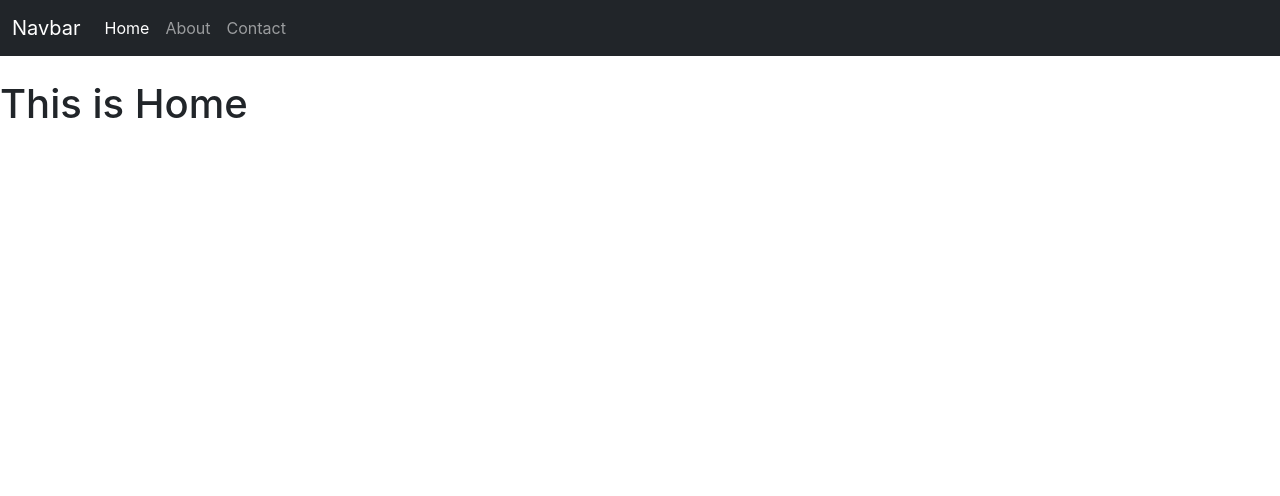
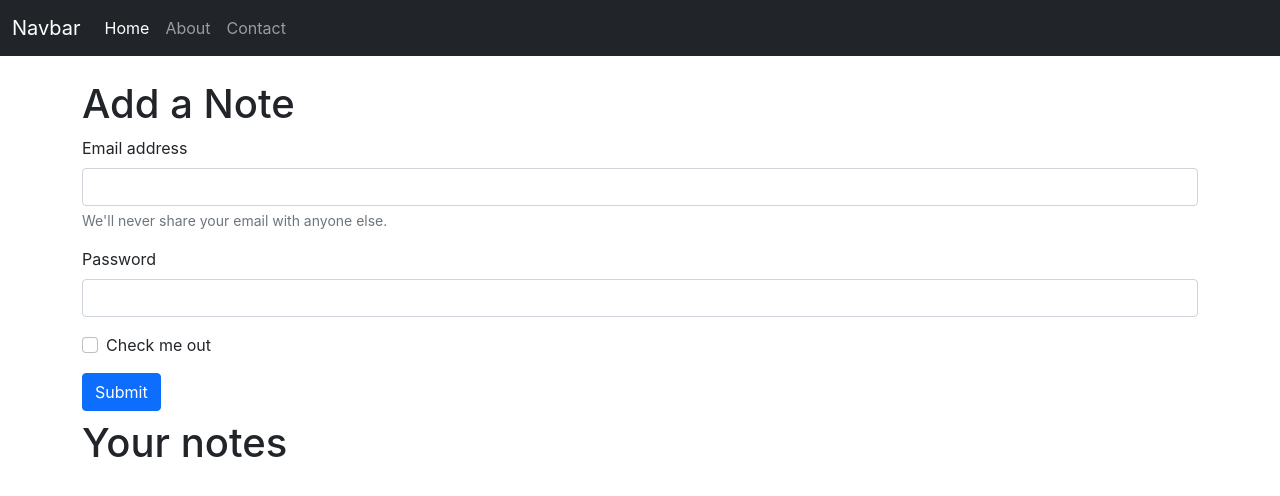
Before and after one commit to aaqure786/iNoteBook, a React (Create React App) app in the folder i-note-book/: page / in a window 1280 px wide. Shown: the top 496 px of the page. Built offline with nearby package versions, Linux system fonts and the light colour scheme.

Commit message:
Adding Active functionality using useLocation
Add form to Home page

```diff
--- a/i-note-book/src/App.js
+++ b/i-note-book/src/App.js
@@ -11,6 +11,7 @@
     <NoteState>
       <Router>
         <NavBar />
+        <div className="container">
         <Routes>
 
           <Route exact path='/' element={<Home />} ></Route>
@@ -18,6 +19,7 @@
           <Route exact path='/contact' element={<Contact />} ></Route>
 
         </Routes>
+        </div>
       </Router>
     </NoteState>
 
--- a/i-note-book/src/components/About.js
+++ b/i-note-book/src/components/About.js
@@ -1,14 +1,11 @@
-import React, { useContext, useEffect } from 'react'
+import React, { useContext } from 'react'
 import noteContext from '../context/notes/noteContext'
 
 const About = () => {
 
   const a = useContext(noteContext);
 
-  useEffect(()=>{
-    a.update()
-    // eslint-disable-next-line
-  },[]);
+
   return (
     <div className='my-3'>
       <h1>This is About {a.state.name} and this is {a.state.class}</h1>
--- a/i-note-book/src/components/Home.js
+++ b/i-note-book/src/components/Home.js
@@ -3,7 +3,27 @@
 const Home = () => {
   return (
     <div className='my-4'>
-      <h1>This is Home</h1>
+      <h1>Add a Note</h1>
+      <form>
+        <div class="mb-3">
+          <label for="exampleInputEmail1" class="form-label">Email address</label>
+          <input type="email" class="form-control" id="exampleInputEmail1" aria-describedby="emailHelp" />
+          <div id="emailHelp" class="form-text">We'll never share your email with anyone else.</div>
+        </div>
+        <div class="mb-3">
+          <label for="exampleInputPassword1" class="form-label">Password</label>
+          <input type="password" class="form-control" id="exampleInputPassword1" />
+        </div>
+        <div class="mb-3 form-check">
+          <input type="checkbox" class="form-check-input" id="exampleCheck1" />
+          <label class="form-check-label" for="exampleCheck1">Check me out</label>
+        </div>
+        <button type="submit" class="btn btn-primary">Submit</button>
+      </form>
+
+      <div className='my-2'>
+        <h1> Your notes</h1>
+      </div>
     </div>
   )
 }
--- a/i-note-book/src/components/NavBar.js
+++ b/i-note-book/src/components/NavBar.js
@@ -1,7 +1,11 @@
-import React from 'react'
-import { Link } from 'react-router-dom'
+import React, { useEffect } from 'react'
+import { Link, useLocation } from 'react-router-dom'
 
 export default function NavBar() {
+    let location = useLocation();
+    useEffect(()=>{
+        console.log(location.pathname);
+    },[location]);
     return (
         <div>
             <nav className="navbar navbar-expand-lg navbar-dark bg-dark">
@@ -13,13 +17,13 @@
                     <div className="collapse navbar-collapse" id="navbarSupportedContent">
                         <ul className="navbar-nav me-auto mb-2 mb-lg-0">
                             <li className="nav-item">
-                                <Link className="nav-link active" aria-current="page" to="/">Home</Link>
+                                <Link className={`nav-link ${location.pathname==="/"? "active": ""}`} aria-current="page" to="/">Home</Link>
                             </li>
                             <li className="nav-item">
-                                <Link className="nav-link" to="/about">About</Link>
+                                <Link className={`nav-link ${location.pathname==="/about"? "active": ""}`}to="/about">About</Link>
                             </li>
                             <li className="nav-item">
-                                <Link className="nav-link" to="/contact">Contact</Link>
+                                <Link className={`nav-link ${location.pathname==="/contact"? "active": ""}`} to="/contact">Contact</Link>
                             </li>
 
 
--- a/i-note-book/src/context/notes/NoteState.js
+++ b/i-note-book/src/context/notes/NoteState.js
@@ -1,25 +1,11 @@
 
-import { useState } from "react";
 import NoteContext from "./noteContext";
 
 
 const NoteState = (props) => {
-    const state1 ={
-        "name": "Abrar",
-        "class": "React"
-    }
-    const [state,setState] = useState(state1)
 
-    const update = ()=>{
-        setTimeout( ()=> {
-            setState({
-                "name": "Abrar Ahmad",
-                "class": "React Learning"
-            })
-        },1000)
-    }
     return(
-        <NoteContext.Provider value ={{state, update}}>
+        <NoteContext.Provider value ={{state:"state", update: "update"}}>
             {props.children}
         </NoteContext.Provider>
     )
```
